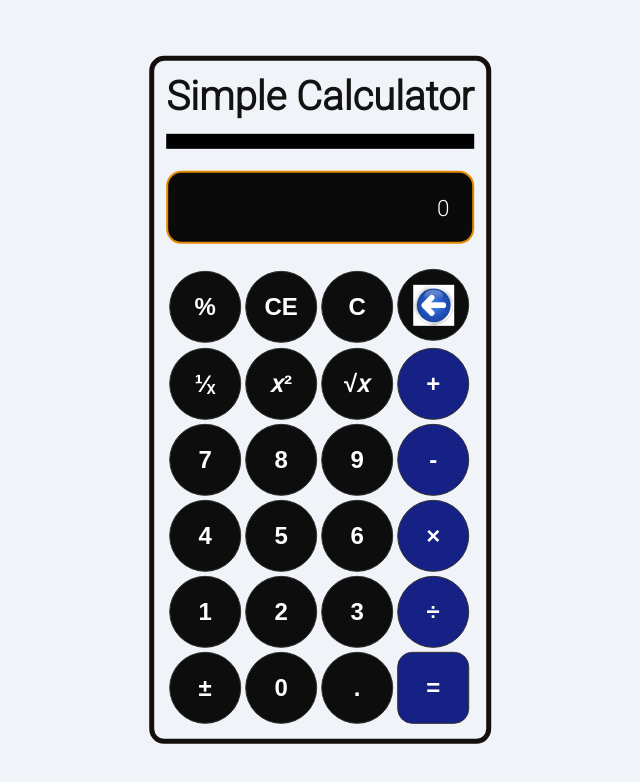
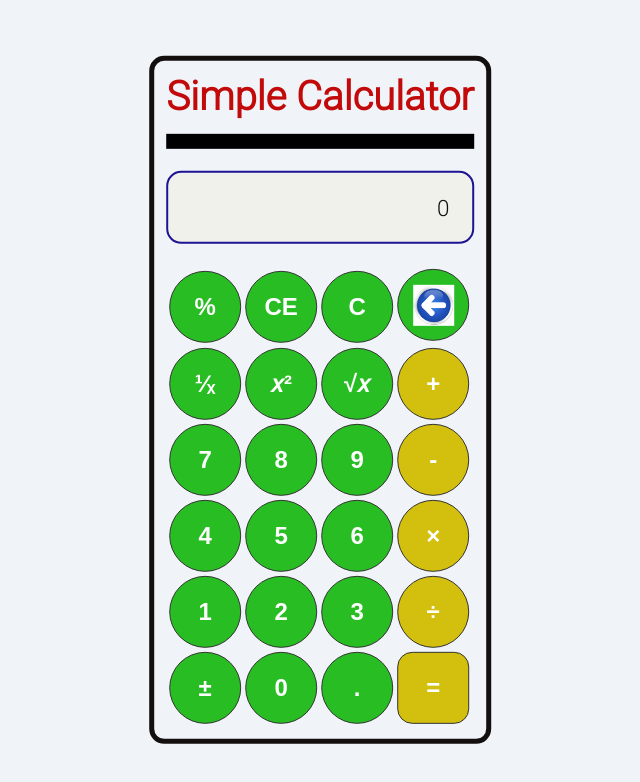
Before and after one commit to SayaliMungekar/CODSOFT_Level1_Task3_Calculator, a plain HTML site: page index.html in a window 1280 px wide. Shown: the whole page, without its empty margins (320-960 px from the left). Drawn offline with Linux system fonts and the light colour scheme; files that its build step writes are made by us from their sources; files whose address does not match are found by name.

Commit message:
Update style.css

```diff
--- a/style.css
+++ b/style.css
@@ -8,7 +8,7 @@ body {
 }
 
 h1 {
-    color: rgb(19, 18, 18);
+    color: rgb(194, 10, 10);
     text-align: center;
     margin: 0;
 }
@@ -33,10 +33,10 @@ h1 {
     height: 3vh;
     line-height: 3vh;
     padding: 1em;
-    border: 2px solid #e68a00;
-    color: white;
+    border: 2px solid #1d1494;
+    color: rgb(15, 15, 15);
     border-radius: 15px;
-    background-color: rgb(10, 10, 10);
+    background-color: rgb(241, 241, 235);
 }
 
 #last_operation_history {
@@ -54,7 +54,7 @@ button {
     font-weight:bold;
     font-size: 3vh;
     color: white;
-    background-color: #0e0d0d;
+    background-color: #28be23;
     border-radius: 50%;
     border: 1px solid #333333;
 }
@@ -72,11 +72,11 @@ button:hover {
 }
 
 .operator {
-    background-color: #162186;
+    background-color: #d3bf0e;
 }
 
 .operator:hover {
-    background-color: #ec110a;
+    background-color: #111111;
 }
 
 #equal_sign {
```
